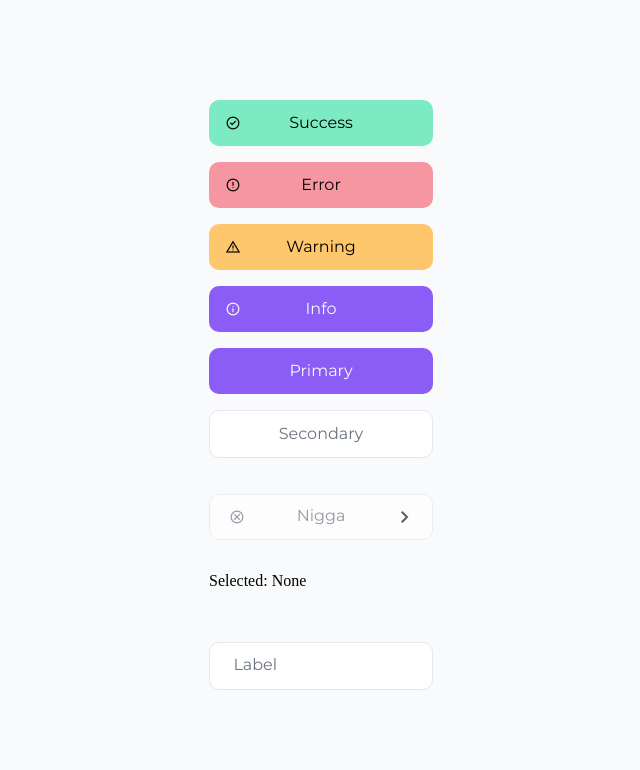
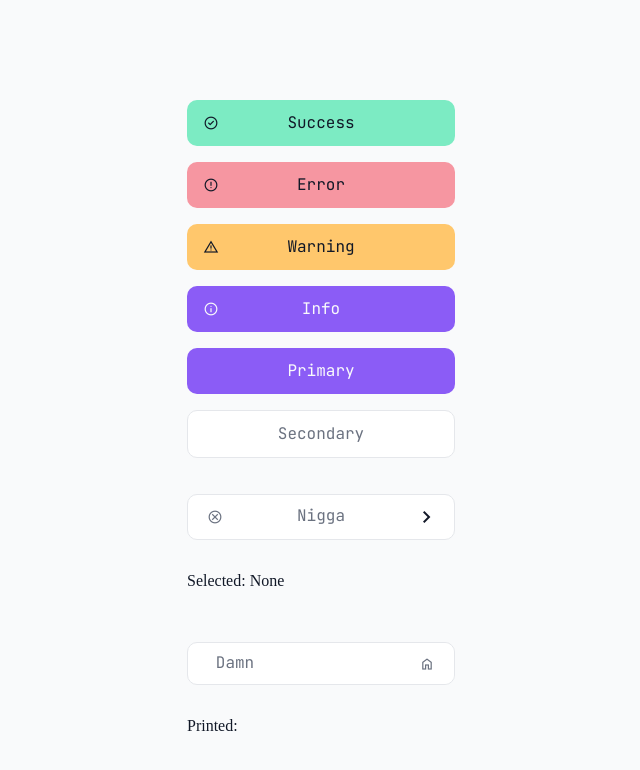
Before and after one commit to qalqaDevSpace/qalqa-ui, a React (Vite) app: page / in a window 1280 px wide. Shown: the top 770 px of the page, without its empty margins (319-959 px from the left). Built offline with nearby package versions, Linux system fonts and the light colour scheme.

Commit message:
feat: completed input text component

```diff
--- a/src/App/App.module.css
+++ b/src/App/App.module.css
@@ -6,23 +6,5 @@
     padding-top: 100px;
     /* font-family: var(--qff-primary); */
     width: 100%;
-    /* color: var(--qc-text-primary); */
+    color: var(--qc-text-primary);
 }
-
-.input {
-    display: inline-flex;
-    align-items: center;
-    color: var(--qc-text-primary);
-    background-color: var(--qc-bg-secondary);
-    padding: 10px 15px;
-    line-height: 26px;
-    border-radius: 10px;
-    border: var(--qc-border-card);
-    cursor: pointer;
-    width: 100%;
-    box-sizing: border-box;
-    transition: all 0.2s ease-in-out;
-}
-.input:focus {
-    outline: none;
-}
--- a/src/App/App.tsx
+++ b/src/App/App.tsx
@@ -1,5 +1,5 @@
 import { useState } from "react";
-import { Button, LabelBox } from "../components-lib";
+import { Button, InputText } from "../components-lib";
 import Dropdown from "../components-lib/components/Dropdown/Dropdown";
 import { useToast } from "../components-lib/components/ToastProvider/ToastProvider";
 import { IDropdownItem } from "../components-lib/model/DropdownModel";
@@ -44,8 +44,13 @@ function App() {
   ];
 
   const [selectedItem, setSelectedItem] = useState<IDropdownItem | null>(null);
+  const [printed, setPrinted] = useState<string | null>();
   const handleDropdownChange = (selectedItem: IDropdownItem | undefined) => {
     setSelectedItem(selectedItem || null);
+  };
+
+  const handleInput = (value: string | undefined) => {
+    setPrinted(value || null);
   };
   return (
     <>
@@ -76,13 +81,18 @@ function App() {
           isSmartLabel
           // smartLabelVariant="on"
           //FIXME: сделать обработку hover-а и фокуса на smartLabel
-          disabled
+          // disabled
           clearButton
         />
         <p>Selected: {selectedItem ? selectedItem.label : "None"}</p>
-        <LabelBox id="1" label="Label" variants="on">
-          <input className={styles.input} type="text" />
-        </LabelBox>
+        <InputText
+          label
+          labelText="Damn"
+          icon="home"
+          iconAction={() => console.log("123")}
+          onInput={handleInput}
+        />
+        <p>Printed: {printed}</p>
       </div>
     </>
   );
--- a/src/components-lib/components/Dropdown/Dropdown.module.scss
+++ b/src/components-lib/components/Dropdown/Dropdown.module.scss
@@ -80,7 +80,7 @@
     border-radius: 10px;
     cursor: pointer;
     position: absolute;
-    z-index: 100;
+    z-index: 1000;
     transition: all 0.2s ease-in-out;
     top: 110%;
     width: 100%;
--- /dev/null
+++ b/src/components-lib/components/InputText/InputText.module.scss
@@ -0,0 +1,62 @@
+.input {
+  display: inline-flex;
+  align-items: center;
+  font-family: var(--qff-primary);
+  background-color: var(--qc-bg-secondary);
+  border-radius: 10px;
+  border: var(--qc-border-card);
+  cursor: pointer;
+  width: 100%;
+  box-sizing: border-box;
+  transition: all 0.2s ease-in-out;
+  position: relative;
+
+  .icon {
+    position: absolute;
+    right: 15px;
+    padding: 4px;
+    color: var(--qc-text-secondary);
+    z-index: 200;
+    transition: color 0.2s ease-in-out;
+    font-size: inherit;
+    user-select: none;
+    border-radius: 4px;
+    &:hover {
+      color: var(--qc-accent-primary);
+      background-color: var(--qc-accent-primary-tr);
+    }
+  }
+
+  &:hover {
+    background-color: var(--qc-hover-bg-secondary);
+  }
+
+  &:has(.icon)::after {
+    content: "";
+    position: absolute;
+    right: 0;
+    height: 100%;
+    width: 30%;
+    background: linear-gradient(
+      to left,
+      (var(--qc-bg-secondary) 70%, transparent 100%)
+    );
+    border-radius: 0 10px 10px 0;
+  }
+}
+
+.default {
+  background-color: transparent;
+  border: none;
+  width: 100%;
+  height: 100%;
+  color: var(--qc-text-primary);
+  padding: 10px 15px;
+  line-height: 26px;
+  border-radius: 10px;
+  position: relative;
+  &:focus {
+    outline: 2px solid var(--qc-accent-primary);
+    box-shadow: 0 0 5px var(--qc-accent-primary);
+  }
+}
--- /dev/null
+++ b/src/components-lib/components/InputText/InputText.tsx
@@ -0,0 +1,75 @@
+import { useState } from "react";
+import { InputProps } from "../../model/InputModel";
+import generateId from "../../utils/generateIDs";
+import LabelBox from "../LabelBox/LabelBox";
+import styles from "./InputText.module.scss";
+
+const InputText = ({
+  id,
+  label,
+  labelText,
+  labelVariant,
+  placeholder,
+  icon,
+  iconAction,
+  onInput,
+}: InputProps) => {
+  const checkedId = id ? id : generateId();
+  const [input, setInput] = useState<string>();
+  const [focus, setFocus] = useState<boolean>(false);
+
+  const handleInput = (event: React.FormEvent<HTMLInputElement>) => {
+    onInput!(event.currentTarget.value);
+    return setInput(event.currentTarget.value);
+  };
+
+  return (
+    <div className={styles.box}>
+      {label ? (
+        <LabelBox
+          id={checkedId}
+          label={labelText}
+          variants={labelVariant}
+          disableFocusActions
+          simulateFocus={focus}
+        >
+          <div className={styles.input}>
+            <input
+              onFocus={() => setFocus(true)}
+              onBlur={() => setFocus(input ? true : false)}
+              className={styles.default}
+              type="text"
+              onInput={handleInput}
+            />
+            {icon && (
+              <i
+                onClick={iconAction}
+                className={`material-symbols-outlined ` + styles.icon}
+              >
+                {icon}
+              </i>
+            )}
+          </div>
+        </LabelBox>
+      ) : (
+        <div className={styles.input}>
+          <input
+            className={styles.default}
+            placeholder={placeholder}
+            type="text"
+          />
+          {icon && (
+            <i
+              onClick={iconAction}
+              className={`material-symbols-outlined ` + styles.icon}
+            >
+              {icon}
+            </i>
+          )}
+        </div>
+      )}
+    </div>
+  );
+};
+
+export default InputText;
--- a/src/components-lib/components/LabelBox/LabelBox.module.scss
+++ b/src/components-lib/components/LabelBox/LabelBox.module.scss
@@ -11,6 +11,7 @@
     top: 50%;
     padding: 0 2px;
     pointer-events: none;
+    z-index: 999;
     border-radius: 2px;
   }
   &.left {
--- a/src/components-lib/index.ts
+++ b/src/components-lib/index.ts
@@ -8,3 +8,4 @@ export { default as Toast } from './components/Toast/Toast';
 export { default as Dropdown } from './components/Dropdown/Dropdown';
 export { default as ToastProvider } from './components/ToastProvider/ToastProvider';
 export { default as LabelBox } from './components/LabelBox/LabelBox';
+export { default as InputText } from './components/InputText/InputText';
--- /dev/null
+++ b/src/components-lib/model/InputModel.ts
@@ -0,0 +1,35 @@
+import { LabelPosition, LabelVariant } from './LabelBoxModel';
+
+interface IInputBaseProps {
+    id?: string;
+    onInput?: (value: string | undefined) => void;
+}
+
+interface IInputLabel extends IInputBaseProps {
+    label?: true;
+    labelText: string;
+    labelPosition?: LabelPosition;
+    labelVariant?: LabelVariant;
+    placeholder?: never;
+}
+
+interface IInputNoLabel extends IInputBaseProps {
+    label?: false;
+    labelText?: never;
+    labelPosition?: never;
+    labelVariant?: never;
+    placeholder?: string;
+}
+
+interface IInputIcon extends IInputBaseProps {
+    icon: string;
+    iconAction?: () => void;
+}
+
+interface IInputNoIcon extends IInputBaseProps {
+    icon: undefined;
+    iconAction: never;
+}
+
+export type InputProps = (IInputLabel | IInputNoLabel) &
+    (IInputIcon | IInputNoIcon);
--- a/src/components-lib/model/LabelBoxModel.ts
+++ b/src/components-lib/model/LabelBoxModel.ts
@@ -17,6 +17,6 @@ interface ILabelEnabledFocus extends ILabelBoxBaseProps {
 }
 
 export type LabelVariant = 'basic' | 'on';
-type LabelPosition = 'left' | 'center' | 'right';
+export type LabelPosition = 'left' | 'center' | 'right';
 
 export type LabelBoxProps = ILabelDisabledFocus | ILabelEnabledFocus;
--- a/src/components-lib/styles/fonts.scss
+++ b/src/components-lib/styles/fonts.scss
@@ -4,8 +4,8 @@
 
 :root {
   // Font families
-  --qff-primary: "Montserrat", serif;
-  --qff-mono: "JetBrains Mono", monospace;
+  --qff-mono: "Montserrat", serif;
+  --qff-primary: "JetBrains Mono", monospace;
 
   // Font weights
   --qfw-thin: 100;
```
